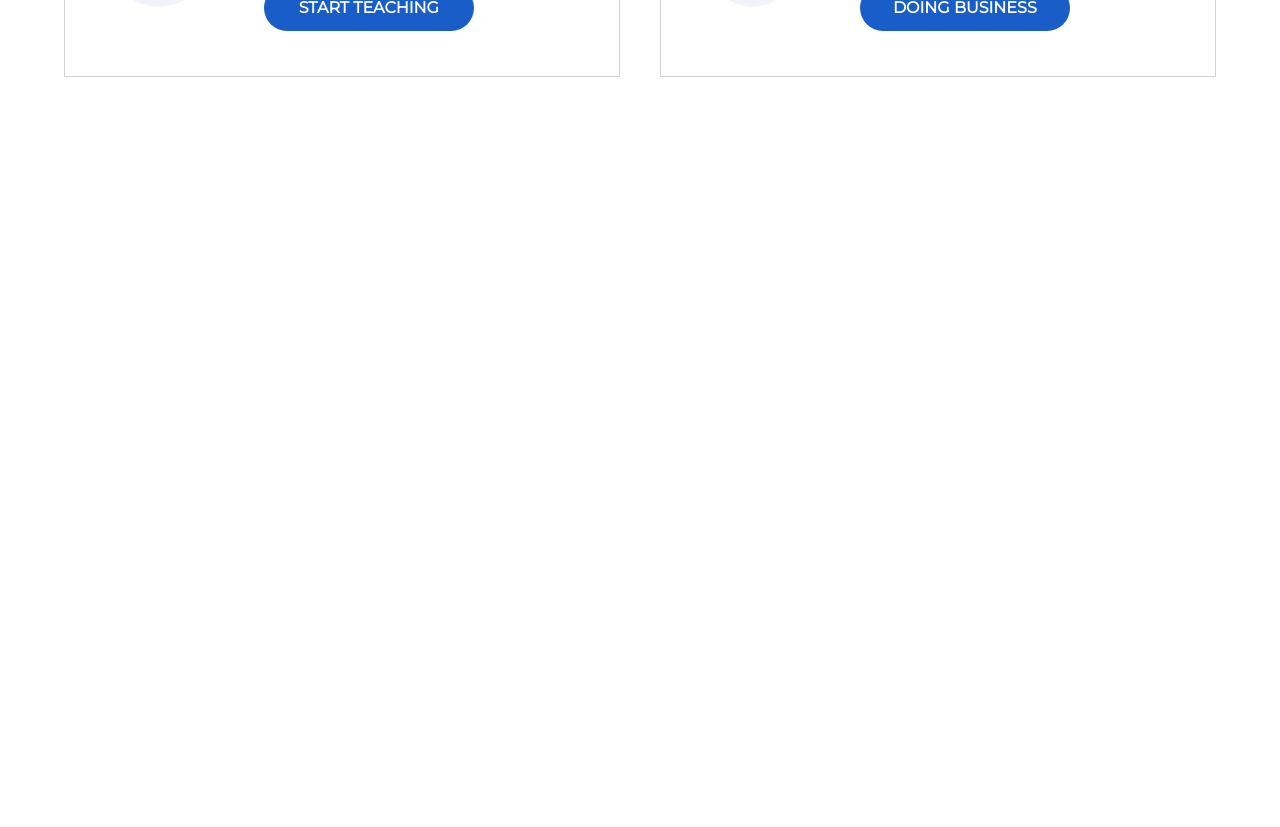
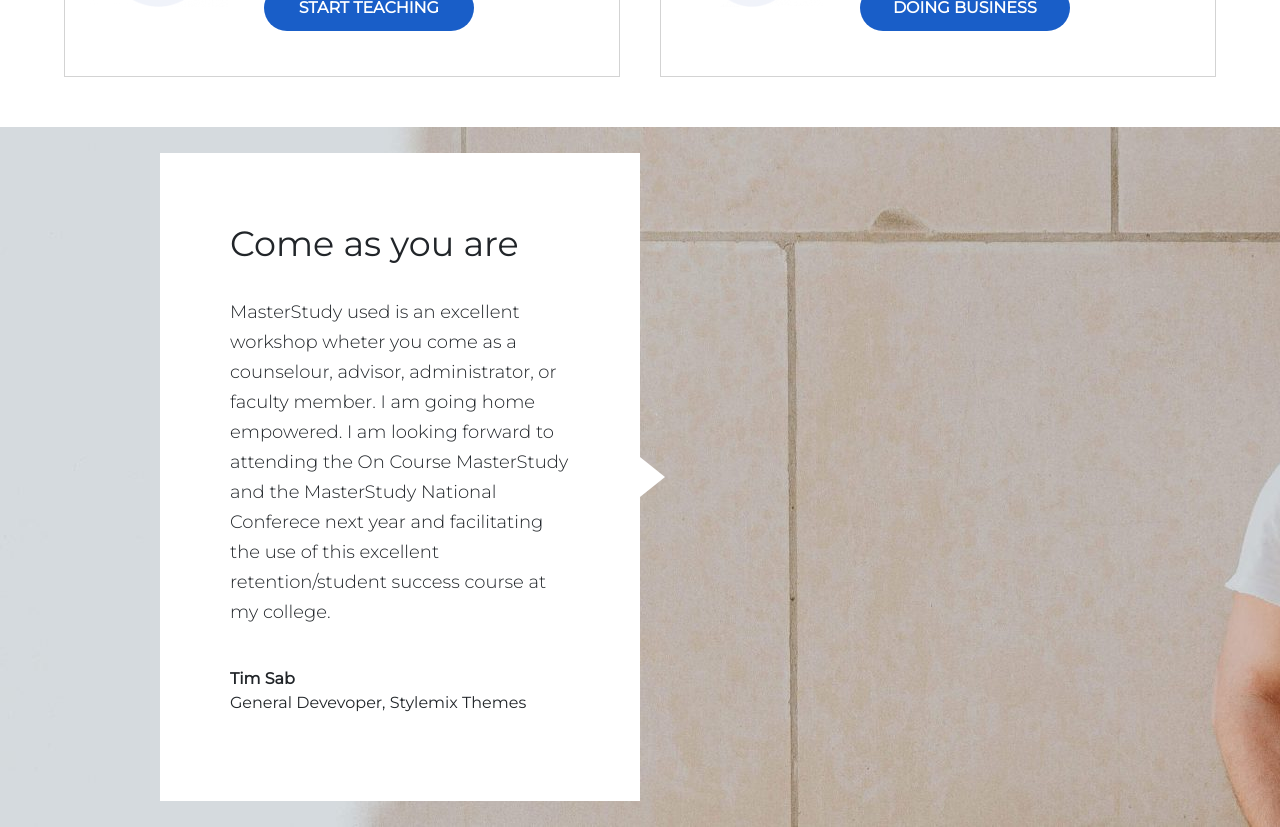
Before and after one commit to alecasentini/proj-html-vuejs, a Vue app: page / in a window 1280 px wide. Shown: the part 4900-5727 px from the top of the page. Before the commit the page ends 5027 px from the top, so only its background shows below. Built offline with nearby package versions, Linux system fonts and the light colour scheme.

Commit message:
Aggiunto componente Testimonial

```diff
--- a/src/components/MainComp.vue
+++ b/src/components/MainComp.vue
@@ -6,6 +6,7 @@ import RecentCoursesComp from './RecentCoursesComp.vue';
 import ProudComp from './ProudComp.vue';
 import SubscribeComp from './SubscribeComp.vue';
 import JoinComp from './JoinComp.vue'
+import TestimonialComp from './TestimonialComp.vue'
 
 export default {
     name: "MainComp",
@@ -16,7 +17,8 @@ export default {
         RecentCoursesComp,
         ProudComp,
         SubscribeComp,
-        JoinComp
+        JoinComp,
+        TestimonialComp
 
     }
 
@@ -32,6 +34,7 @@ export default {
     <ProudComp />
     <SubscribeComp />
     <JoinComp />
+    <TestimonialComp />
 </template>
 
 <style lang="scss" scoped></style>
--- /dev/null
+++ b/src/components/TestimonialComp.vue
@@ -0,0 +1,59 @@
+<script >
+export default {
+    name: "TestimonialComp",
+
+
+}
+
+</script>
+
+<template>
+    <div class="w-100 d-flex align-items-center">
+        <div class="w-75 ">
+            <div class="balloon">
+                <h3 style="font-size: 35px;">Come as you are</h3>
+                <p style="font-weight: 300; font-size: 18px; line-height: 30px;" class="py-4">MasterStudy used is an
+                    excellent workshop
+                    wheter you come as a
+                    counselour, advisor, administrator, or
+                    faculty
+                    member. I am going home empowered. I am looking forward to attending the On Course MasterStudy and the
+                    MasterStudy National Conferece next year and facilitating the use of this excellent retention/student
+                    success course at my college. </p>
+                <p class="fw-bolder m-0">Tim Sab</p>
+                <p>General Devevoper, Stylemix Themes</p>
+
+            </div>
+        </div>
+
+    </div>
+</template>
+
+<style lang="scss" scoped>
+.w-100 {
+    background-image: url(../../public/brooke-cagle-224821-unsplash-1-1920x700.jpg);
+    height: 700px;
+
+    .w-75 {
+        margin: 0 auto;
+
+        .balloon {
+            position: relative;
+            background-color: white;
+            padding: 70px;
+            width: 50%;
+        }
+
+        .balloon:after {
+            content: "";
+            position: absolute;
+            top: 50%;
+            right: -25px;
+            transform: translateY(-50%);
+            border-style: solid;
+            border-width: 20px 0 20px 25px;
+            border-color: transparent transparent transparent white;
+        }
+    }
+}
+</style>
```
Also changed, not shown: public/brooke-cagle-224821-unsplash-1-1920x700.jpg (added).
